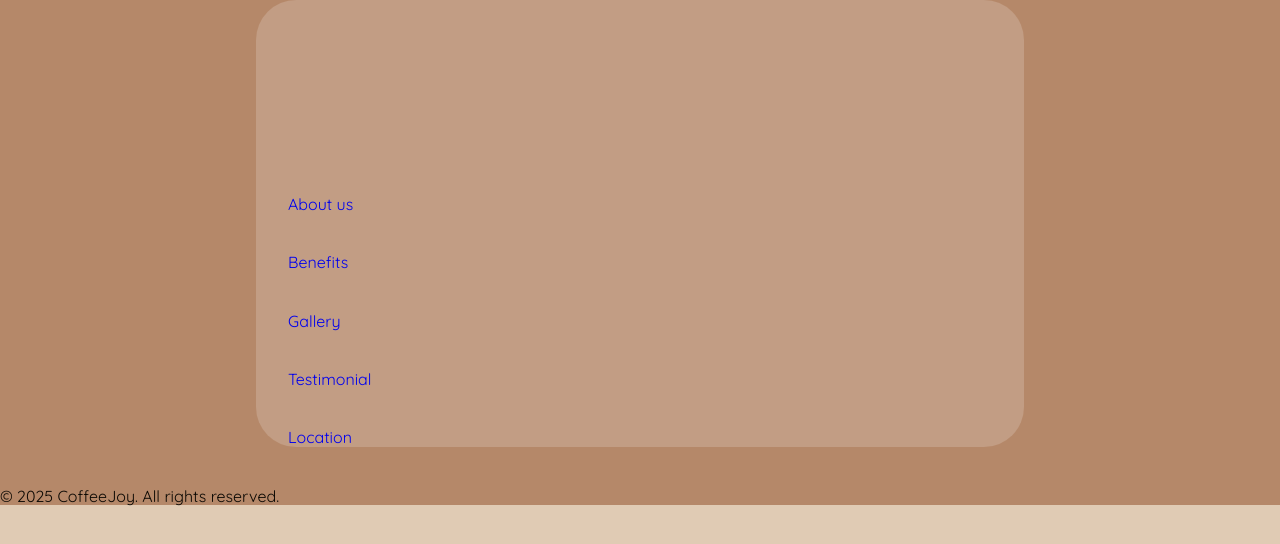
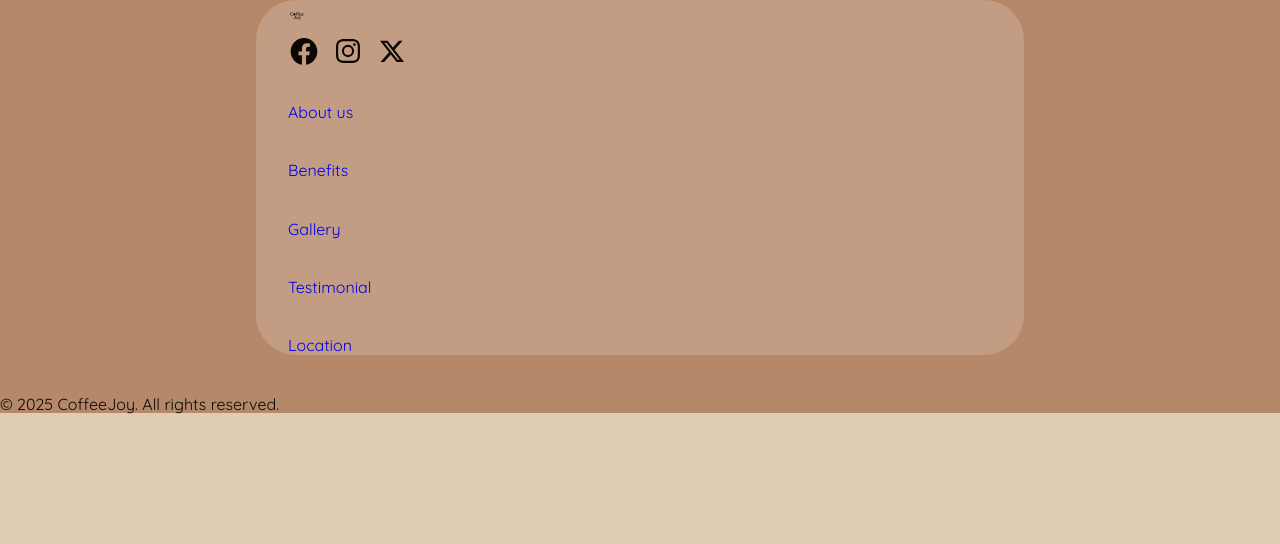
Before and after one commit to IrinaV1/coffeejoy, a plain HTML site: page index.html in a window 1280 px wide. Drawn offline with nearby package versions, Linux system fonts and the light colour scheme; files that its build step writes are made by us from their sources; a web font is replaced by a local one.

Commit message:
Deploying to gh-pages from @ IrinaV1/coffeejoy@26f609d026e7a55271b21c6e1720cfbb8f034194 🚀

```diff
--- a/index.html
+++ b/index.html
@@ -3,7 +3,7 @@
 
 <head>
   <meta charset="UTF-8" />
-  <link rel="icon" type="image/svg+xml" href="/watch-charm/favicon.svg" />
+  <link rel="icon" type="image/svg+xml" href="/coffeejoy/favicon.svg" />
   <meta name="viewport" content="width=device-width, initial-scale=1.0" />
   <title>CoffeeJoy</title>
   <link rel="stylesheet"
@@ -15,8 +15,8 @@ referrerpolicy="no-referrer" />
 <link rel="preconnect" href="https://fonts.gstatic.com" crossorigin>
 <link href="https://fonts.googleapis.com/css2?family=Aboreto&family=Quicksand:wght@300..700&display=swap"
 rel="stylesheet">
-  <script type="module" crossorigin src="/watch-charm/index.js"></script>
-  <link rel="stylesheet" crossorigin href="/watch-charm/assets/index-Dk3b-5hB.css">
+  <script type="module" crossorigin src="/coffeejoy/index.js"></script>
+  <link rel="stylesheet" crossorigin href="/coffeejoy/assets/index-Dk3b-5hB.css">
 </head>
 
 <body>
@@ -298,30 +298,30 @@ rel="stylesheet">
 
   <footer class="footer">
   <div class="container footer-wrapper">
-    <a class="footer-link" href="/index.html">
-      <svg class="footer-logo" width="196" height="84">
-        <use href="/watch-charm/assets/icons-CtmMJwFj.svg#icon-logo"></use>
-      </svg>
+    <a class="logo footer-logo" href="/index.html">
+      <svg class="footer-social-icon" width="18" height="18">
+            <use href="/coffeejoy/assets/icons-CtmMJwFj.svg#icon-logo"></use>
+          </svg>
     </a>
     <ul class="footer-social-list">
       <li class="footer-social-item">
         <a class="footer-social-link" href="https://www.facebook.com/" target="_blank">
           <svg class="footer-social-icon" width="32" height="32">
-            <use href="/watch-charm/assets/icons-CtmMJwFj.svg#icon-Facebook"></use>
+            <use href="/coffeejoy/assets/icons-CtmMJwFj.svg#icon-Facebook"></use>
           </svg>
         </a>
       </li>
       <li class="footer-social-item">
         <a class="footer-social-link" href="https://www.instagram.com/" target="_blank">
           <svg class="footer-social-icon" width="32" height="32">
-            <use href="/watch-charm/assets/icons-CtmMJwFj.svg#icon-Instagram"></use>
+            <use href="/coffeejoy/assets/icons-CtmMJwFj.svg#icon-Instagram"></use>
           </svg>
         </a>
       </li>
       <li class="footer-social-item">
         <a class="footer-social-link" href="https://x.com/" target="_blank">
           <svg class="footer-social-icon" width="32" height="32">
-            <use href="/watch-charm/assets/icons-CtmMJwFj.svg#icon-X"></use>
+            <use href="/coffeejoy/assets/icons-CtmMJwFj.svg#icon-X"></use>
           </svg>
         </a>
       </li>
```
